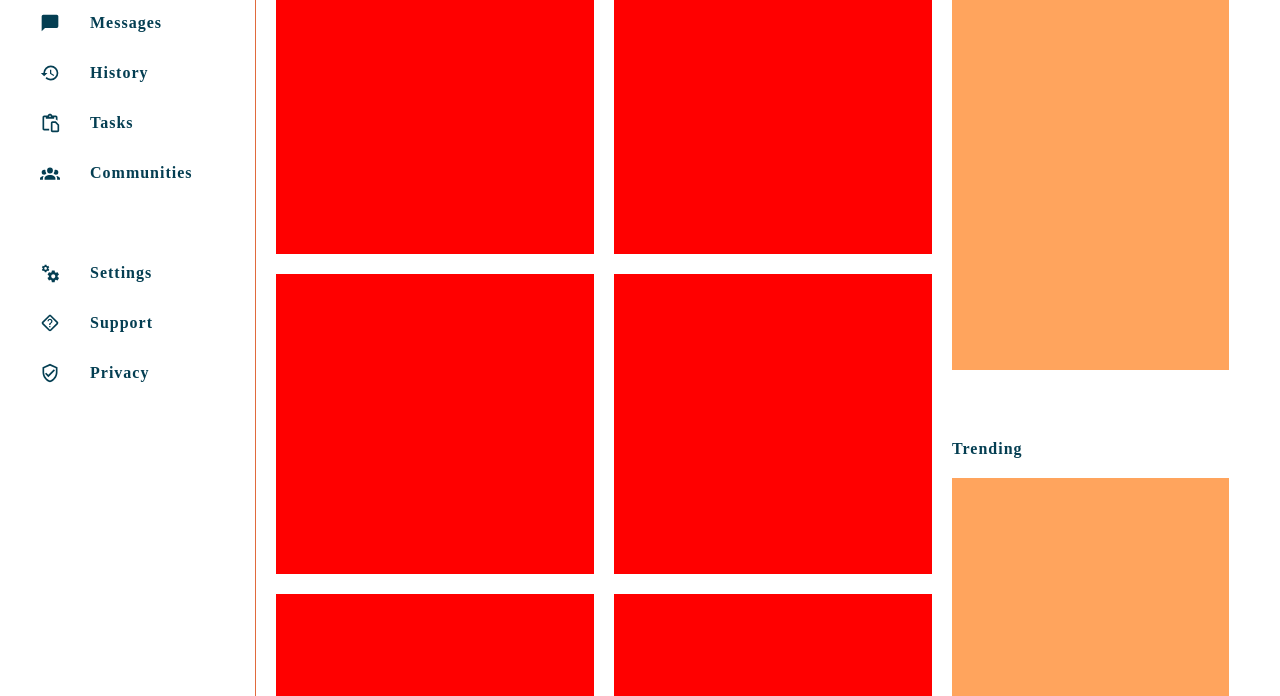
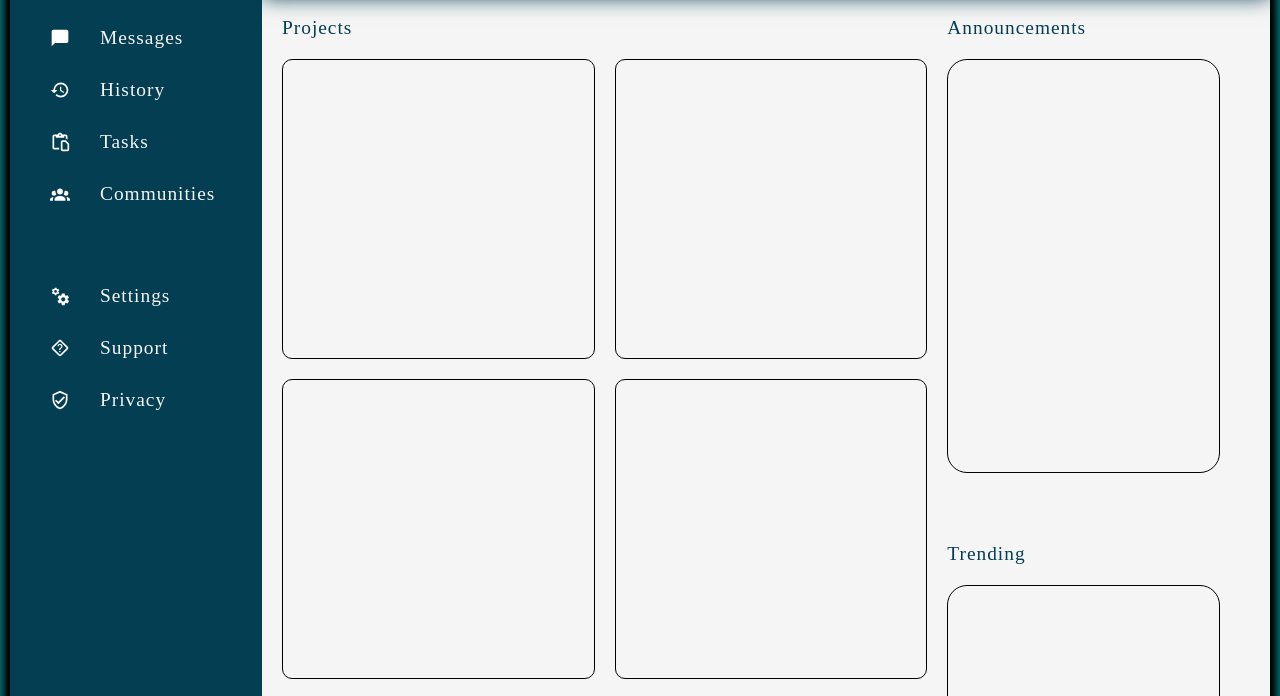
Before and after one commit to adrian92612/admin-dashboard, a plain HTML site: page index.html in a window 1280 px wide. Shown: the part 217-913 px from the top of the page. Drawn offline with Linux system fonts and the light colour scheme.

Commit message:
Page Overall Layout
--Added the general color theme, this might the final color theme.

```diff
--- a/style.css
+++ b/style.css
@@ -10,16 +10,24 @@
   --Tangerine: #ffa45d;
   --Pine: #016a6d;
   --NileBlue: #043e52;
+  font-size: 1.1rem;
+  letter-spacing: 1px;
+}
+
+body {
+  background-color: var(--Pine);
   color: var(--NileBlue);
-  font-weight: 900;
-  letter-spacing: 1px;
 }
 
 .container {
   display: grid;
   grid-template-columns: 1fr 4fr;
   grid-template-rows: 1fr 5fr;
-  height: 1080px;
+  margin: 10px;
+  background-color: whitesmoke;
+  border-radius: 20px;
+  box-shadow: 0 0 6px 6px black;
+  overflow: hidden;
 }
 
 header {
@@ -34,12 +42,12 @@ header {
 
 nav {
   grid-row: 1 / -1;
-  background-color: white;
-  border-right: 1px solid var(--SunsetOrange);
+  background-color: var(--NileBlue);
   display: flex;
   flex-direction: column;
   gap: 80px;
   padding: 20px 20px;
+  color: whitesmoke;
 }
 
 main {
@@ -67,7 +75,8 @@ main .right {
 .right > div {
   width: 90%;
   flex: 1;
-  background-color: #ffa45d;
+  border: 1px solid black;
+  border-radius: 20px;
 }
 
 .right > div:nth-child(2) {
@@ -75,7 +84,8 @@ main .right {
 }
 
 .left .items {
-  background-color: red;
+  border: 1px solid black;
+  border-radius: 10px;
   height: 300px;
 }
 
@@ -98,6 +108,10 @@ svg {
   fill: var(--NileBlue);
 }
 
+nav svg {
+  fill: white;
+}
+
 input,
 .name-container {
   margin-right: auto;
@@ -116,6 +130,7 @@ header button {
   padding: 5px 10px;
   outline: none;
   border-style: none;
+  color: var(--NileBlue);
   background-color: var(--SunsetOrange);
 }
 .bottom button:nth-child(4) {
```
